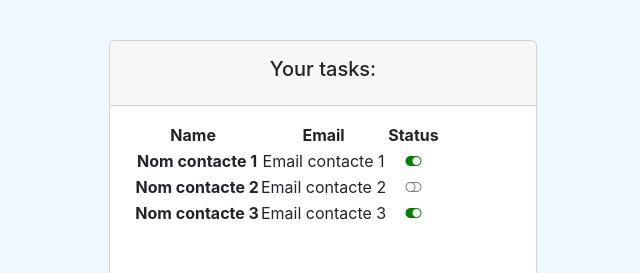
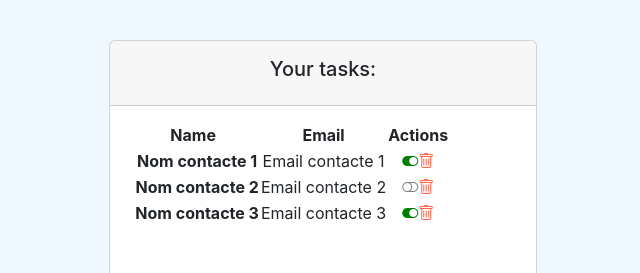
Before and after one commit to josepaltadill/lista-contactos, a React (Create React App) app: page / in a window 1280 px wide. Shown: the top 273 px of the page, without its empty margins (317-957 px from the left). Built offline with nearby package versions, Linux system fonts and the light colour scheme.

Commit message:
aliminar contactos ok

```diff
--- a/src/App.css
+++ b/src/App.css
@@ -10,3 +10,7 @@ body {
   padding-bottom: 40px;
   background-color: aliceblue;
 }
+
+.task-action {
+  cursor: pointer;
+}
--- a/src/components/container/contact_list.jsx
+++ b/src/components/container/contact_list.jsx
@@ -25,6 +25,14 @@ const ContactList = () => {
         setContacts(tempContacts);
     }
 
+    function deleteContact(contact) {
+        console.log('deleteContact', contact);
+        const index = contacts.indexOf(contact);
+        const tempContacts = [...contacts];
+        tempContacts.splice(index, 1);
+        setContacts(tempContacts);
+    }
+
     return (
         <div>
             <div className='col-12'>
@@ -40,7 +48,7 @@ const ContactList = () => {
                                 <tr>
                                     <th scope='col'>Name</th>
                                     <th scope='col'>Email</th>
-                                    <th scope='col'>Status</th>
+                                    <th scope='col'>Actions</th>
                                 </tr>
                             </thead>
                             <tbody>
@@ -50,6 +58,7 @@ const ContactList = () => {
                                             key={index}
                                             contact={contact}
                                             connect={connectedContact}
+                                            remove={deleteContact}
                                         >
                                         </ContactComponent>
                                     )
--- a/src/pure/contact.jsx
+++ b/src/pure/contact.jsx
@@ -2,7 +2,7 @@ import React from 'react';
 import PropTypes from 'prop-types';
 import { Contact } from '../models/contact.class';
 
-const ContactComponent = ({contact, connect}) => {
+const ContactComponent = ({contact, connect, remove}) => {
     /**
      * Función que retorna un icono de distinto color dependiendo del estado del contacto
      */
@@ -22,25 +22,18 @@ const ContactComponent = ({contact, connect}) => {
                 <span>{contact.email}</span>
             </td>
             <td className='align-middle'>
-                {/* {contact.completed ? (<i className='bi-toggle-on' style={{color: 'green'}}></i>) : (<i className='bi-toggle-off' style={{color: 'grey'}}></i>)} */}
-                {/* Cambiamos el código de la línea anterior por la correspondiente función */}
                 {contactConnectedIcon()}
 
-                {/* <i className='bi-trash task-action' onClick={() => remove(task)} style={{color: 'tomato'}}></i> */}
-
-                {/* <span>{task.completed ? 'Completed' : 'Pending'}</span> */}
+                <i className='bi-trash task-action' onClick={() => remove(contact)} style={{color: 'tomato'}}></i>
             </td>
         </tr>
     );
 }
 
-// ContactComponent.propTypes = {
-//     contact: PropTypes.instanceOf(Contact).isRequired,
-//     connected: PropTypes.func.isRequired
-// }
 ContactComponent.propTypes = {
     contact: PropTypes.instanceOf(Contact).isRequired,
-    connect: PropTypes.func.isRequired
+    connect: PropTypes.func.isRequired,
+    remove: PropTypes.func.isRequired
 }
 
 export default ContactComponent;
```
